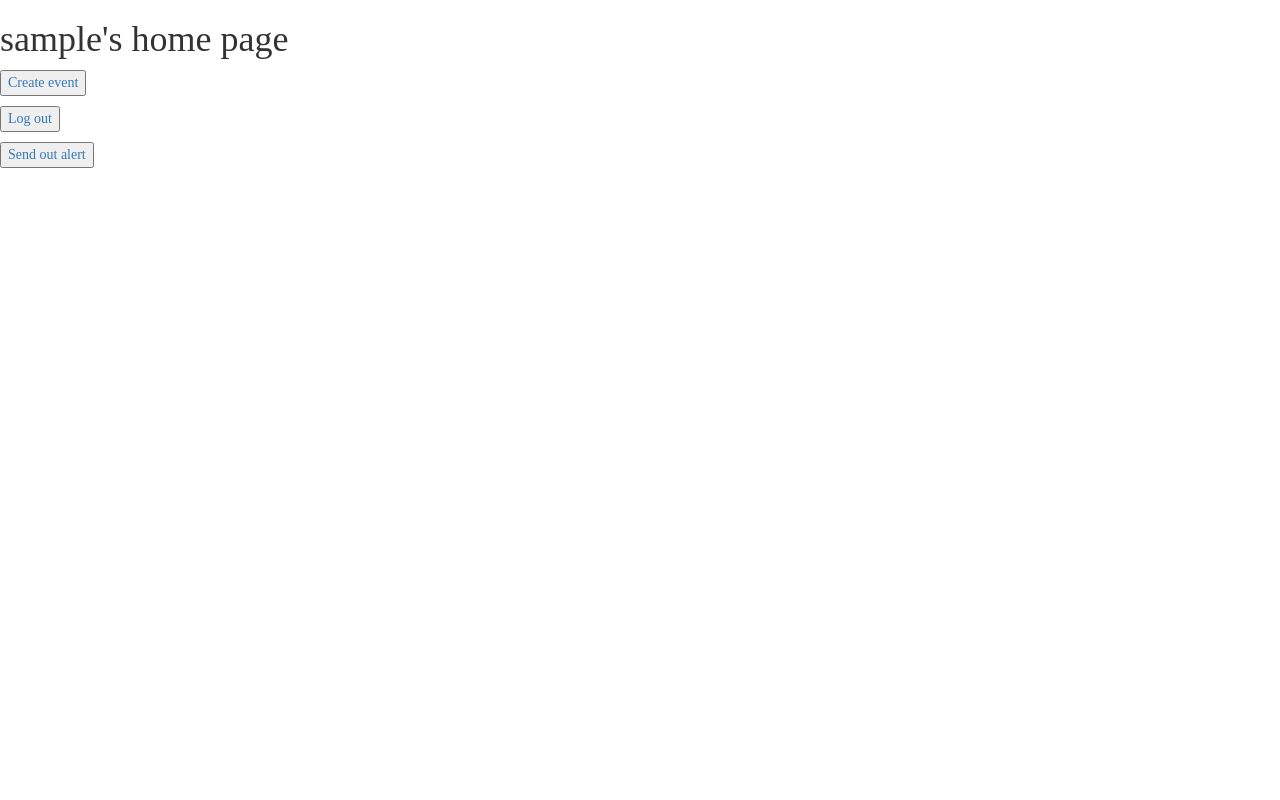
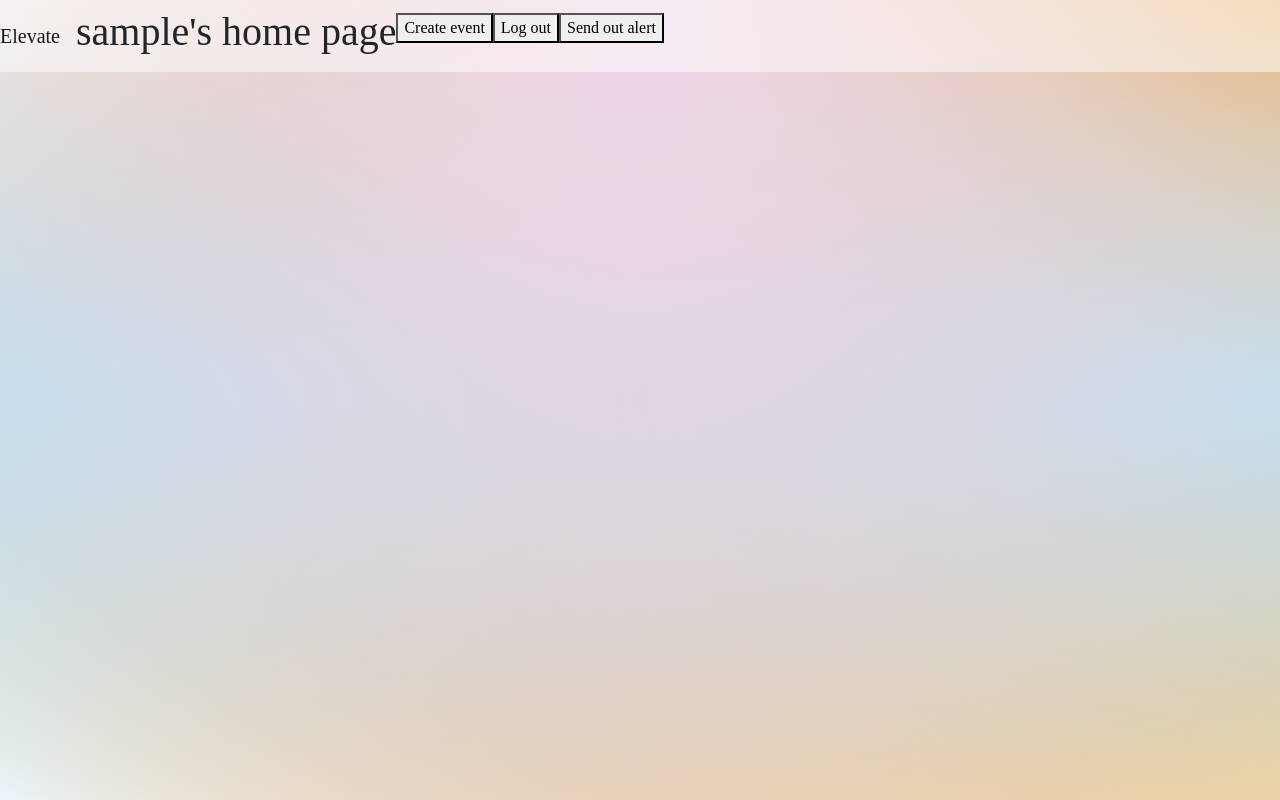
Before and after one commit to lindsey-h/Project-Elevate, a Flask app: page / in a window 1280 px wide. Run offline with Flask 2, Linux system fonts and the light colour scheme; the visitor is signed in with stand-in values (Sample User, id 1); data comes from the database, SQL or seed files in the repository; some libraries are stand-ins or nearby versions.

Commit message:
Added radial gradient background

```diff
--- a/static/css/style.css
+++ b/static/css/style.css
@@ -1,30 +1,31 @@
-/* body {
-  margin: 0;
-  height: 100vh;
-  display: flex;
-  align-items: center;
-  justify-content: center;
-  background: url("https://images.unsplash.com/photo-1542826522-beb53da5f648?ixlib=rb-1.2.1&ixid=eyJhcHBfaWQiOjEyMDd9&auto=format&fit=crop&w=1934&q=80");
-  background-size: cover;
-  background-position: center;
-}
-.container {
-  text-align: center;
-  display: grid;
-  grid-template-columns: auto auto;
-  align-items: center;
-  gap: 40px;
+
+html, body {
+  height: 100%;
 }
 
-@media screen and (max-width: 650px) {
-  body {
-    height: auto;
-    padding: 20px 10px;
-  }
-  .container {
-    display: grid;
-    grid-template-columns: auto;
-    align-items: center;
-    gap: 40px;
-  }
-} */
+.min-100 {
+  min-height: 100%;
+}
+
+body {
+  /* background: url("../img/unsplash-blurred.jpeg");
+  background-size: cover;
+  background-position: center; */
+
+  background: radial-gradient(ellipse at top, #efd6eb, transparent),
+            radial-gradient(ellipse at right, #bce1f0, transparent),
+            radial-gradient(ellipse at left, #bce1f0, transparent),
+            radial-gradient(ellipse, rgb(255, 149, 0), transparent),
+            radial-gradient(circle at 95% 5%, rgb(255, 149, 0), transparent);
+}
+
+/* radial-gradient(circle at 100%, rgb(247, 228, 214), rgb(221, 230, 255) 50%, rgb(255, 241, 241) 75%, rgb(169, 180, 225) 75%) */
+
+.navbar {
+  margin-bottom: 60px;
+}
+
+.bg-light {
+  /* background-color: rgba(255,255,255, .5); */
+  background-color: rgba(255,255,255, .5) !important;
+}
--- a/static/js/evo-calendar.js
+++ b/static/js/evo-calendar.js
@@ -674,7 +674,7 @@
             // Add a hide class
             // if eventdata id != current user id
             // checking if author_id == current user // dont render the button?
-            markup += `<button type="button" class="btn update-event" id=btn${event_data.id} value="${event_data.id}">Join event</button>`;
+            markup += `<button type="button" class="btn update-event btn-outline-primary btn-sm" id=btn${event_data.id} value="${event_data.id}">Join event</button>`;
         }
         markup += '</div>';
         markup += '</div>';
--- a/templates/base.html
+++ b/templates/base.html
@@ -3,9 +3,10 @@
   <head>
     <meta charset="utf-8">
     <meta name="viewport" content="width=device-width">
-    <link rel="stylesheet" href="https://stackpath.bootstrapcdn.com/bootstrap/3.4.1/css/bootstrap.min.css"
-                           integrity="sha384-HSMxcRTRxnN+Bdg0JdbxYKrThecOKuH5zCYotlSAcp1+c8xmyTe9GYg1l9a69psu"
-                           crossorigin="anonymous">
+    <link href="https://cdn.jsdelivr.net/npm/bootstrap@5.1.1/dist/css/bootstrap.min.css"
+          rel="stylesheet" integrity="sha384-F3w7mX95PdgyTmZZMECAngseQB83DfGTowi0iMjiWaeVhAn4FJkqJByhZMI3AhiU"
+          crossorigin="anonymous">
+
     <link rel="stylesheet" href="/static/css/style.css">
     <link rel="shortcut icon" type="image/jpg" href="/static/favicon.png"/>
     <!-- We'll load React dependencies on all pages for this app. -->
@@ -17,7 +18,7 @@
 
     {% block head %}{% endblock %}
   </head>
-  <body>
+  <body id="bootstrap-overrides">
 
     <!-- replace the flash messaging here after testing -->
     {% for msg in get_flashed_messages() %}
--- a/templates/home.html
+++ b/templates/home.html
@@ -7,16 +7,36 @@
 {% endblock %}
 
 {% block body %}
-  <div>
-    <h1 id="page-title">{{current_user.fname}}'s home page</h1>
 
-    <p><a href='/add-event'><button>Create event</button></a></p>
-    <p><a href='/logout'><button>Log out</button></a></p>
-    <p><a href='/sms'><button>Send out alert</button></a></p>
-  </div>
+<nav class="navbar navbar-expand-lg navbar-light bg-light">
+  <a class="navbar-brand" href="#">Elevate</a>
+  <h1 id="page-title">{{current_user.fname}}'s home page</h1>
 
-  <div id="calendar-container">
-    <div id="evoCalendar" ></div>
+  <p><a href='/add-event'><button>Create event</button></a></p>
+  <p><a href='/logout'><button>Log out</button></a></p>
+  <p><a href='/sms'><button>Send out alert</button></a></p>
+
+</nav>
+
+  <div class="container-fluid">
+
+    <div class="row"></div>
+    <div class="row">
+
+      <div class="col-1"></div>
+
+      <div class="col-10">
+
+        <div id="evoCalendar" ></div>
+
+      </div>
+
+      <div class="col-1"></div>
+
+    </div>
+
+    </div>
+
   </div>
 
 
```
